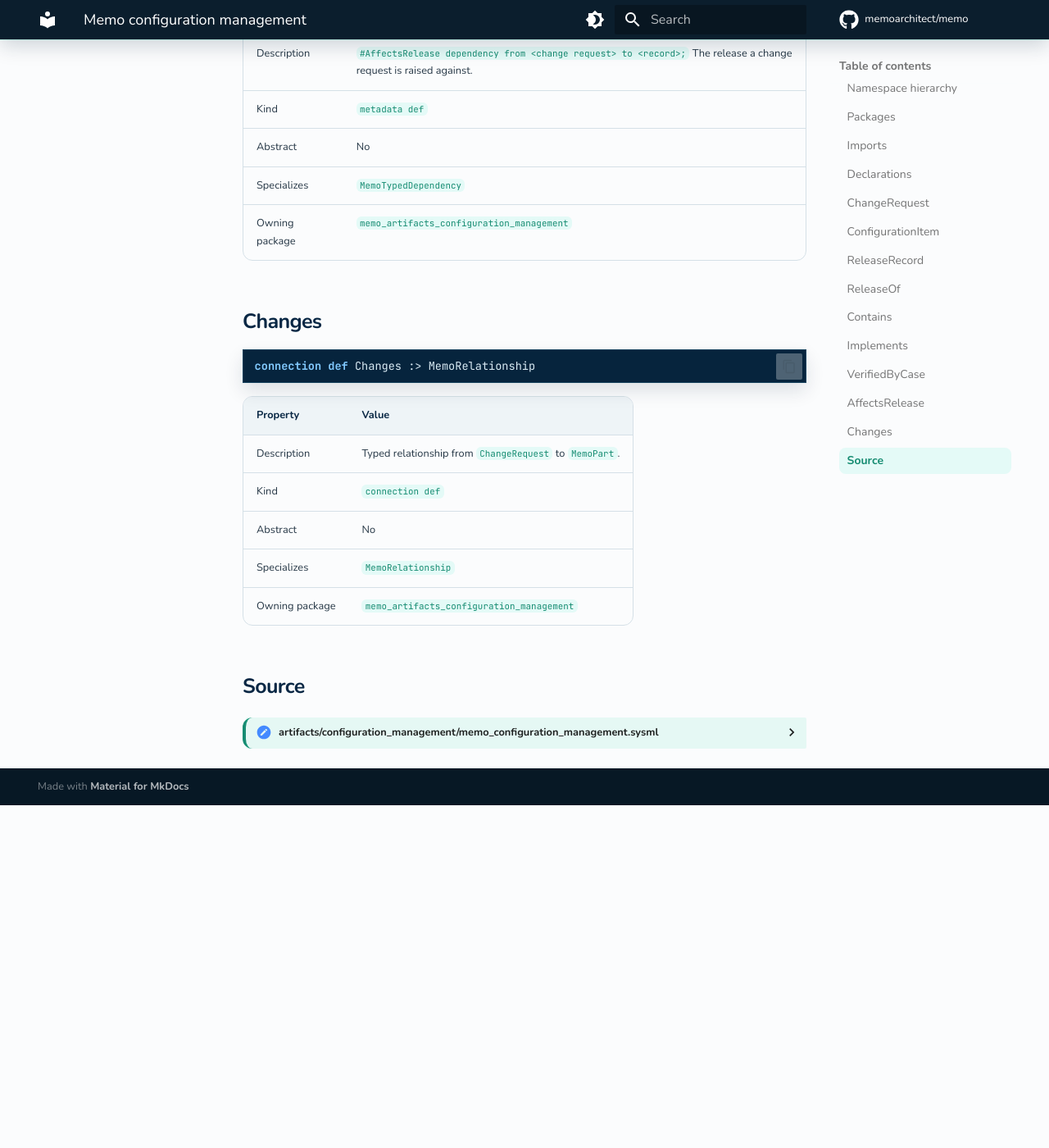
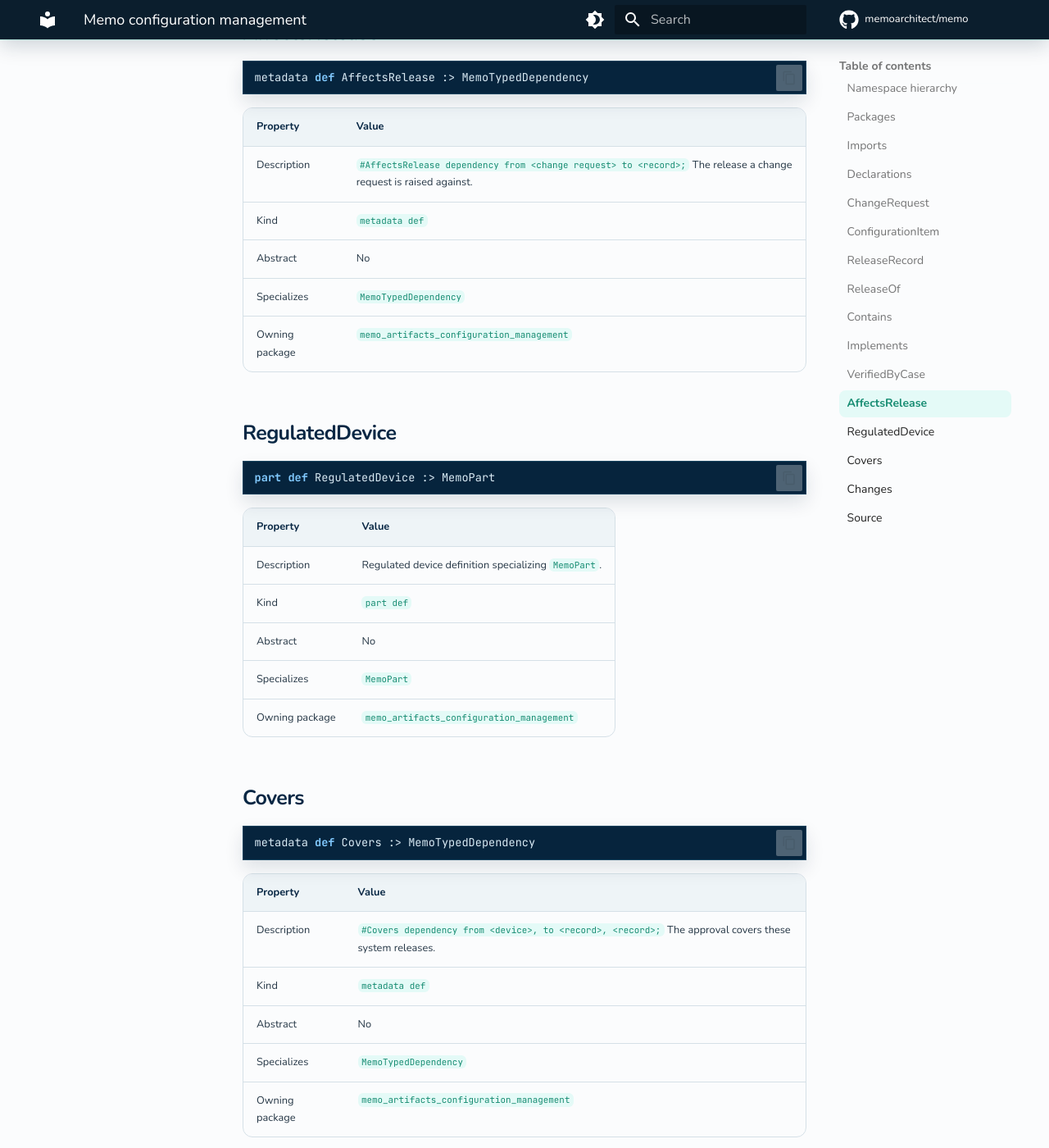
Before and after one commit to memoarchitect/memo, an MkDocs documentation site: the page built from docs/sysml-api/artifacts/configuration_management/memo_configuration_management.md, in a window 1280 px wide and 1400 px high, scrolled down 5563 px. Shown: the whole window at 82% size. Built offline with MkDocs 1.6.1 and Material for MkDocs 9.7.7, drawn with Linux system fonts in a browser that asks for light colours; comment, search, counter and statistics services are not loaded; before the commit the page ends 6545 px from its top, so only the background shows below that; some of the changed text lies outside the part shown.

Commit message:
M5 (O6): RegulatedDevice and #Covers; the method binding's regulatoryRegime is deprecated
Co-Authored-By: Claude Sonnet 5.5 <noreply@anthropic.com>

````diff
--- a/docs/sysml-api/artifacts/configuration_management/memo_configuration_management.md
+++ b/docs/sysml-api/artifacts/configuration_management/memo_configuration_management.md
@@ -41,6 +41,8 @@
 | [`Implements`](#implements) | `metadata def` | `#Implements dependency from <record> to <interface record>;` The release implements this revision of an interface. | `MemoTypedDependency` |
 | [`VerifiedByCase`](#verifiedbycase) | `metadata def` | `#VerifiedByCase dependency from <record> to <verification case>;` The case that verified, or for a system of systems version validated, this release. `verifiedBy` is taken by the native relation from a requirement to its case. | `MemoTypedDependency` |
 | [`AffectsRelease`](#affectsrelease) | `metadata def` | `#AffectsRelease dependency from <change request> to <record>;` The release a change request is raised against. | `MemoTypedDependency` |
+| [`RegulatedDevice`](#regulateddevice) | `part def` | Regulated device definition specializing `MemoPart`. | `MemoPart` |
+| [`Covers`](#covers) | `metadata def` | `#Covers dependency from <device>, to <record>, <record>;` The approval covers these system releases. | `MemoTypedDependency` |
 | [`Changes`](#changes) | `connection def` | Typed relationship from `ChangeRequest` to `MemoPart`. | `MemoRelationship` |
 
 ## ChangeRequest
@@ -163,6 +165,36 @@ metadata def AffectsRelease :> MemoTypedDependency
 | Owning package | `memo_artifacts_configuration_management` |
 
 
+## RegulatedDevice
+
+```sysml
+part def RegulatedDevice :> MemoPart
+```
+
+| Property | Value |
+| --- | --- |
+| Description | Regulated device definition specializing `MemoPart`. |
+| Kind | `part def` |
+| Abstract | No |
+| Specializes | `MemoPart` |
+| Owning package | `memo_artifacts_configuration_management` |
+
+
+## Covers
+
+```sysml
+metadata def Covers :> MemoTypedDependency
+```
+
+| Property | Value |
+| --- | --- |
+| Description | `#Covers dependency from <device>, to <record>, <record>;` The approval covers these system releases. |
+| Kind | `metadata def` |
+| Abstract | No |
+| Specializes | `MemoTypedDependency` |
+| Owning package | `memo_artifacts_configuration_management` |
+
+
 ## Changes
 
 ```sysml
@@ -251,6 +283,32 @@ connection def Changes :> MemoRelationship
             doc /* `#AffectsRelease dependency from <change request> to <record>;` The release a change request is raised against. */
         }
 
+        // A regulated device is one approval in one jurisdiction (plan O6): the thing a regulator is asked to
+        // clear. It is not an item and not a release: it COVERS the system releases the approval names, so two
+        // markets can ship different releases of one system, each with its own design history and risk file.
+        //
+        //   part deviceFda : RegulatedDevice {
+        //       attribute :>> jurisdiction = RegulatoryRegimeKind::FDA_510k;
+        //       attribute :>> submissionId = "K123456";
+        //   }
+        //   #Covers dependency from deviceFda to relPumpD;
+        //
+        // The jurisdiction is a `RegulatoryRegimeKind`, the same enum the standards library and the document
+        // templates (`required_for`) are written against, so a device selects the standards it must meet and the
+        // documents it must have. It replaces `ModelMethodBinding.regulatoryRegime`, which stated one regime set
+        // for a whole model and is read only when the model declares no device.
+        //
+        // `IntendedUseOf` and `UsedWith` (plan O6) are not declared: the plan names no end for either, and an end
+        // is not invented to fill a name. `Covers` is the link every part of M5 needs.
+        part def RegulatedDevice :> MemoPart {
+            attribute jurisdiction : RegulatoryRegimeKind[1];
+            attribute submissionId : String[0..1];
+        }
+
+        metadata def Covers :> MemoTypedDependency {
+            doc /* `#Covers dependency from <device>, to <record>, <record>;` The approval covers these system releases. */
+        }
+
         // ── Relations owned by this package ─────────────────────────────
         // Moved out of memo_core_relationships: their ends are typed against
         // types declared here, and core must not depend on a domain package.
````
Also changed, not shown: docs/ontology/_generated/artifacts.md (+2 -0 lines), docs/sysml-api/core/relationships/memo_workspace_membership.md (+4 -0 lines), docs/sysml-api/elements.md (+2 -0 lines), docs/sysml-api/hierarchy.md (+2 -2 lines), docs/sysml-api/methodology/core/memo_core.md (+4 -0 lines), 3 other files.
